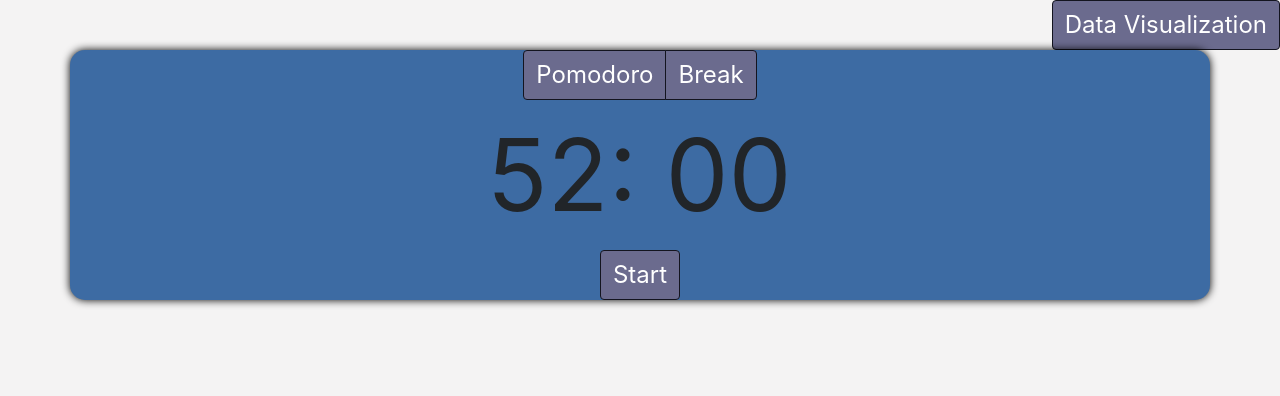
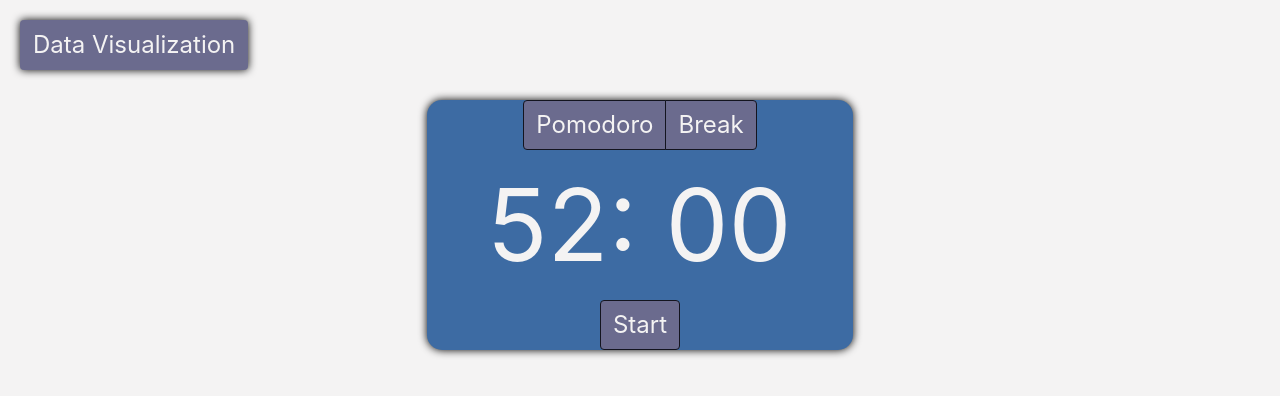
Before and after one commit to kenneth-miura/PomodoroTimer, a React (Create React App) app: page / in a window 1280 px wide. Shown: the top 396 px of the page. Built offline with nearby package versions, Linux system fonts and the light colour scheme.

Commit message:
positioning & dropshadow

```diff
--- a/src/App.css
+++ b/src/App.css
@@ -1,8 +1,10 @@
 .custom-button {
 	background-color: var(--dark-accent);
   border-color: var(--dark-shade);
+  color: var(--light-shade);
 	font-size: x-large;
   width:max-content;
+  height: max-content;
 }
 .custom-button:hover {
   background-color: var(--light-accent);
@@ -11,20 +13,26 @@
 .centered-row {
   justify-content: center;
 }
-.center-screen {
-  display: flex;
-  flex-direction: column;
-  justify-content: center;
-  align-items: center;
-  text-align: center;
-  min-height: 100vh;
+
+.drop-shadow {
+	filter:drop-shadow(0 0 0.25rem black);
 }
 
-.main {
-  display : flex;
-  flex-direction: column;
+#grid-container {
+  display: grid;
+  grid-template-columns: repeat(3, 1fr);
+  grid-auto-rows: minmax(100px, auto);
+  position: relative;
+  grid-template-areas:
+    ". . ."
+    ". . ."
+    ". . ."
 }
 
+.corner-button {
+  margin:20px;
+  border-color: transparent;
+}
 body {
   background-color: var(--light-shade);
 }
--- a/src/App.js
+++ b/src/App.js
@@ -11,13 +11,13 @@ function App() {
   const [showDataModal, setShowDataModal] = useState(false);
 
   return (
-    <div className="main">
-        <Button
-          className="custom-button flex-item-right"
-          onClick={() => setShowDataModal(true)}
-        >
-          Data Visualization
-        </Button>
+    <div id="grid-container">
+          <Button
+            className="custom-button corner-button drop-shadow"
+            onClick={() => setShowDataModal(true)}
+          >
+            Data Visualization
+          </Button>
         <DataVisualizationModal showModal={showDataModal} onCloseModal={() => setShowDataModal(false)}></DataVisualizationModal>
         <Timer pomodoroDuration={52} breakDuration={0}></Timer>
     </div>
--- a/src/Components/Graphs/DayScatterGraph.js
+++ b/src/Components/Graphs/DayScatterGraph.js
@@ -91,7 +91,6 @@ export default class DayScatterGraph extends PureComponent {
             domain={[this.state.todayInMS, this.state.endOfDayInMS]}
             tickFormatter={this.xAxisFormatter}
             scale="time"
-            interval={0}
             ticks={this.state.ticks}
           >
             <Label value="Hour" offset={-3} position="insideBottom"></Label>
--- a/src/Components/PomodoroTimer.css
+++ b/src/Components/PomodoroTimer.css
@@ -1,10 +1,14 @@
 .pomodoro-container{
 	background-color: var(--primary-color);
-	filter:drop-shadow(0 0 0.25rem black);
 	border-radius:15px;
+	grid-column-start:2;
+	grid-column-end: 3;
+	grid-row-start: 2;
+	grid-row-end: 3;
 }
 .pomodoro-timer{
 	font-size:100px;
+	color: var(--light-shade)
 }
 .flex-item-right{
 	align-self:flex-end;
--- a/src/Components/PomodoroTimer.js
+++ b/src/Components/PomodoroTimer.js
@@ -48,7 +48,7 @@ export default function PomodoroTimer(props) {
   }, [timerRunning, timerStart]);
 
   return (
-    <Container className="pomodoro-container">
+    <Container className="pomodoro-container drop-shadow">
       <Row className="centered-row">
         <ButtonGroup aria-label="Basic example">
           <Button
```
